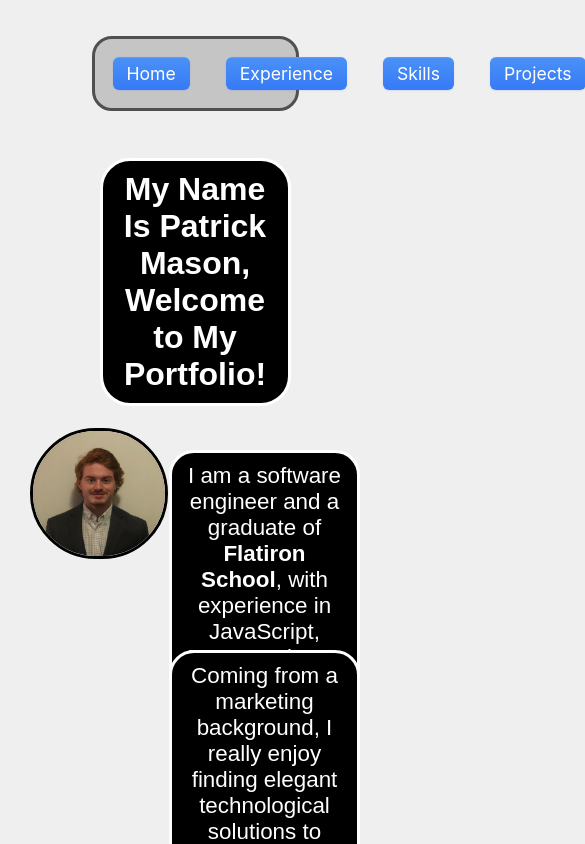
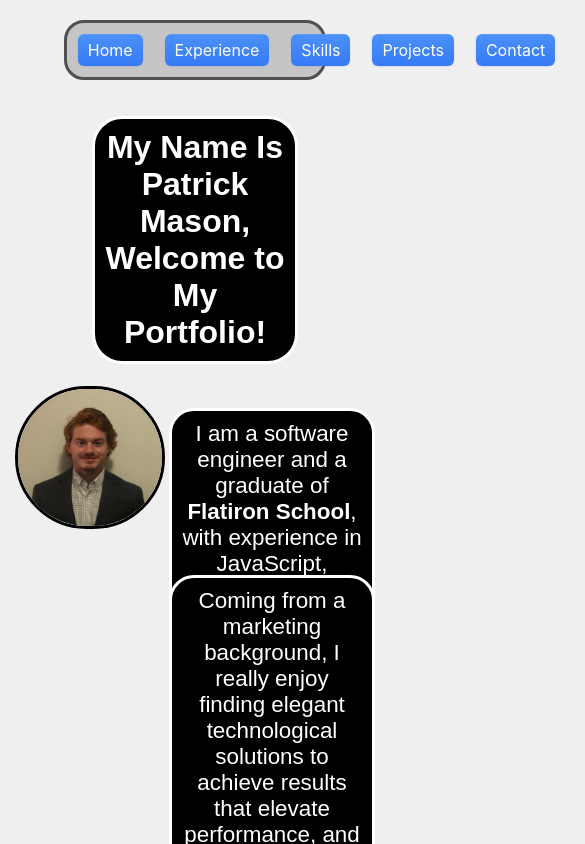
Before and after one commit to patrickmason73/Personal-Website, a React (Create React App) app: page / in a window 390 px wide. Shown: the top 844 px of the page, 585 px wide, since content can reach past the window. Built offline with nearby package versions, Linux system fonts and the light colour scheme.

Commit message:
iphone style change

```diff
--- a/src/index.css
+++ b/src/index.css
@@ -122,3 +122,32 @@ h3 {
   font-size: 1.2em;
   margin-right: 0.5em;
 }
+
+@media only screen and (max-width: 600px) {
+  /* Adjust header and nav styles for smaller screens */
+  header {
+    padding: 10px; /* Adjust padding */
+  }
+
+  nav ul {
+    margin: 0; /* Remove fixed margins */
+    padding: 5px; /* Adjust padding */
+  }
+
+  nav li {
+    margin-right: 10px; /* Adjust margin */
+  }
+
+  /* Adjust button styles for smaller screens */
+  button {
+    padding: 6px 10px; /* Adjust padding */
+    margin: 6px; /* Adjust margin */
+    font-size: 100%; /* Adjust font size */
+  }
+
+  /* Adjust div styles for smaller screens */
+  div {
+    padding: 5px; /* Adjust padding */
+    margin-bottom: 10px; /* Adjust margin */
+  }
+}
```
